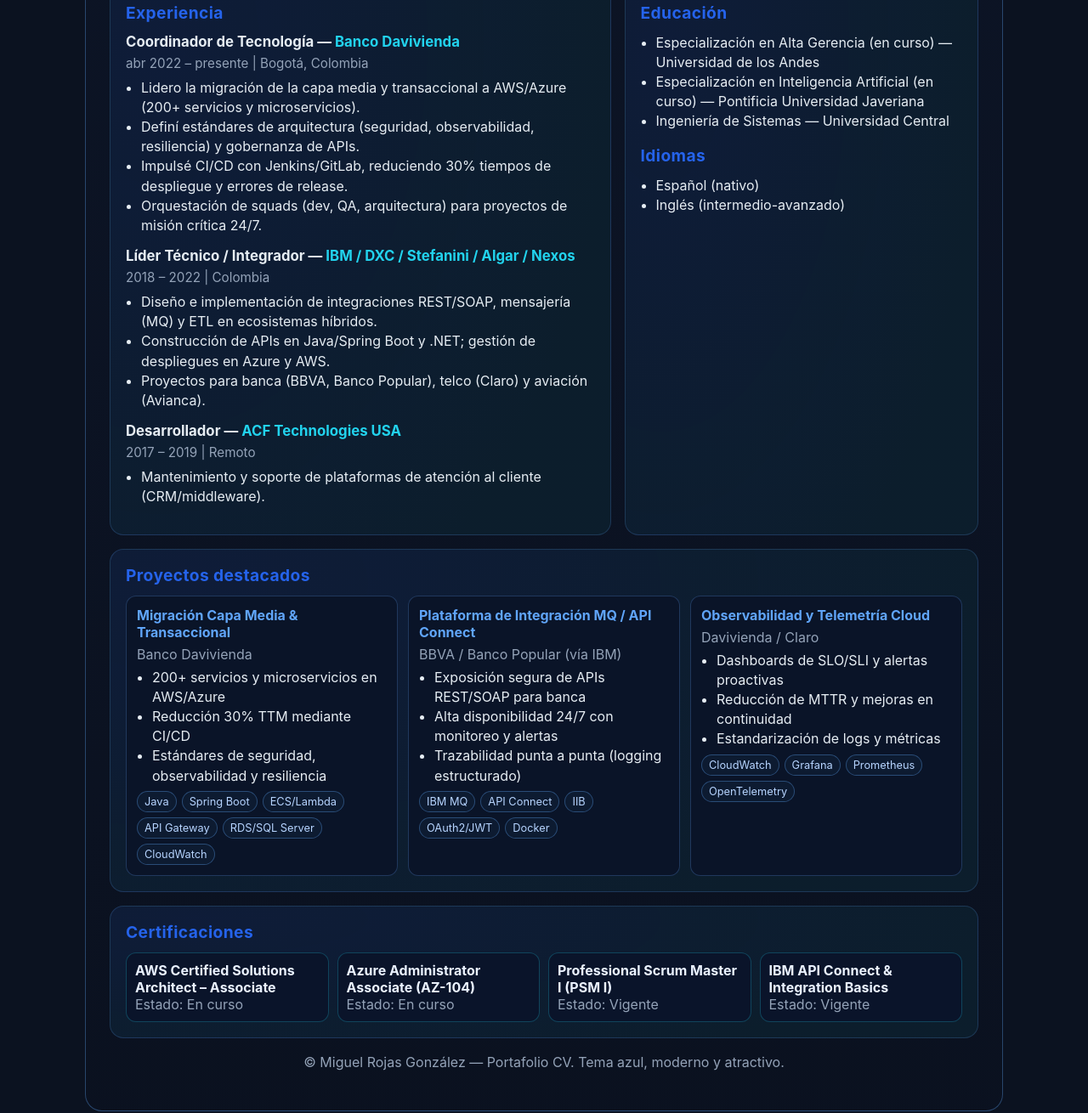
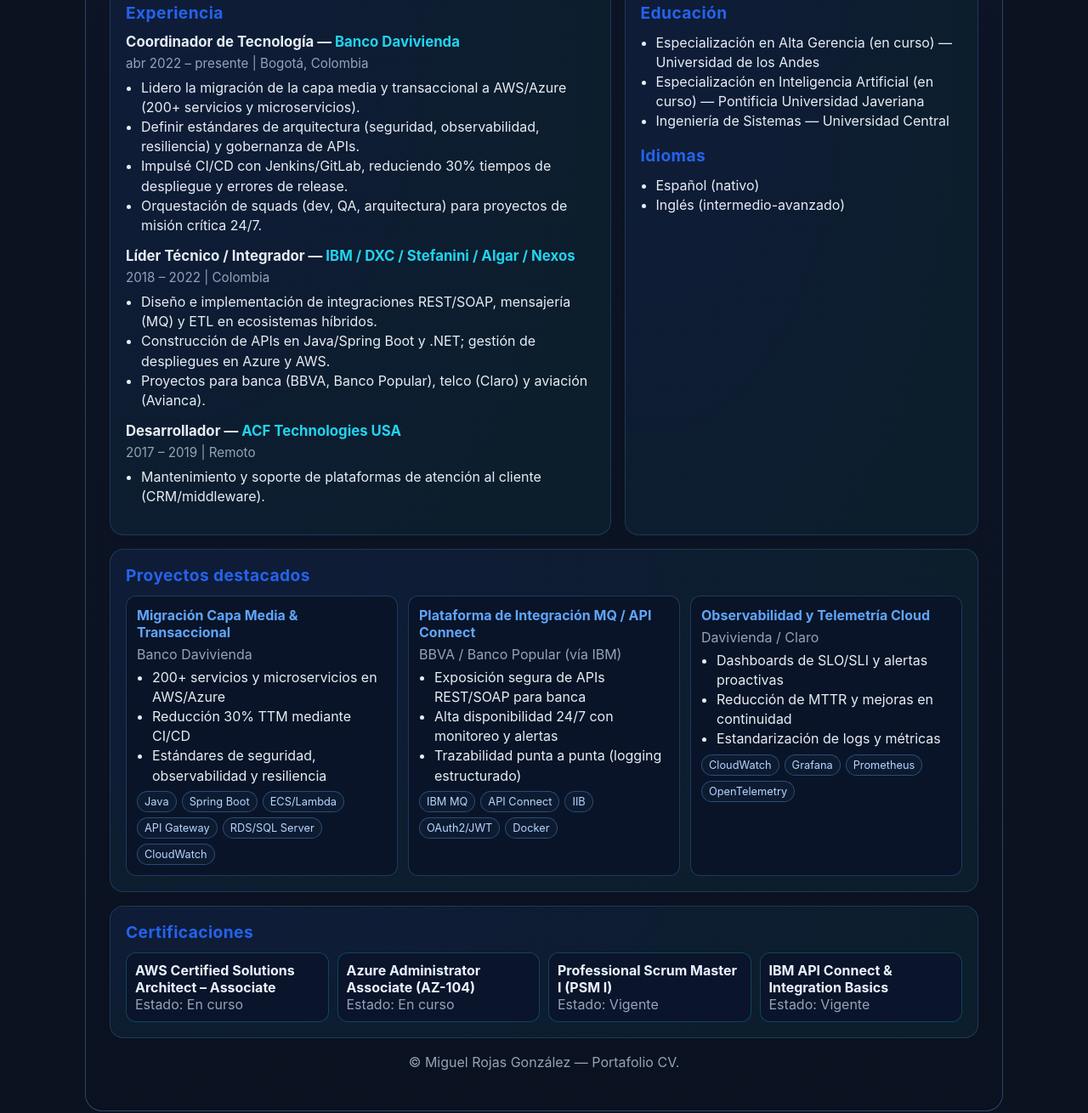
Before and after one commit to miro0292/hv-miguel-rojas-gonzalez, a plain HTML site: page index.html in a window 1280 px wide. Shown: the part 1374-2684 px from the top of the page at 85% size. Drawn offline with Linux system fonts and the light colour scheme.

Commit message:
Update profile.json and index.html for clarity and conciseness

```diff
--- a/assets/profile.json
+++ b/assets/profile.json
@@ -134,7 +134,7 @@
       "period": "abr 2022 – presente | Bogotá, Colombia",
       "bullets": [
         "Lidero la migración de la capa media y transaccional a AWS/Azure (200+ servicios y microservicios).",
-        "Definí estándares de arquitectura (seguridad, observabilidad, resiliencia) y gobernanza de APIs.",
+        "Definir estándares de arquitectura (seguridad, observabilidad, resiliencia) y gobernanza de APIs.",
         "Impulsé CI/CD con Jenkins/GitLab, reduciendo 30% tiempos de despliegue y errores de release.",
         "Orquestación de squads (dev, QA, arquitectura) para proyectos de misión crítica 24/7."
       ]
--- a/index.html
+++ b/index.html
@@ -118,7 +118,7 @@
     </section>
   </div>
   <footer>
-    <p>© Miguel Rojas González — Portafolio CV. Tema azul, moderno y atractivo.</p>
+    <p>© Miguel Rojas González — Portafolio CV.</p>
   </footer>
 </div>
 
```
